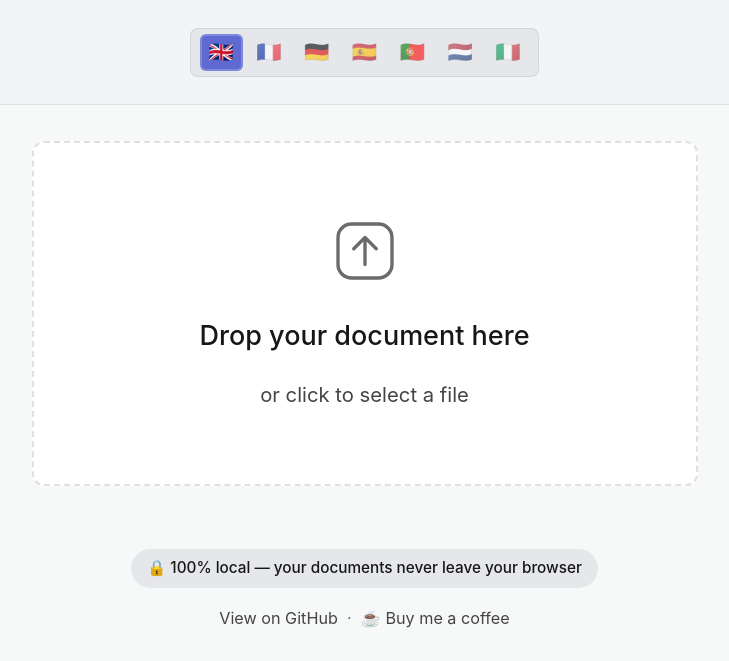
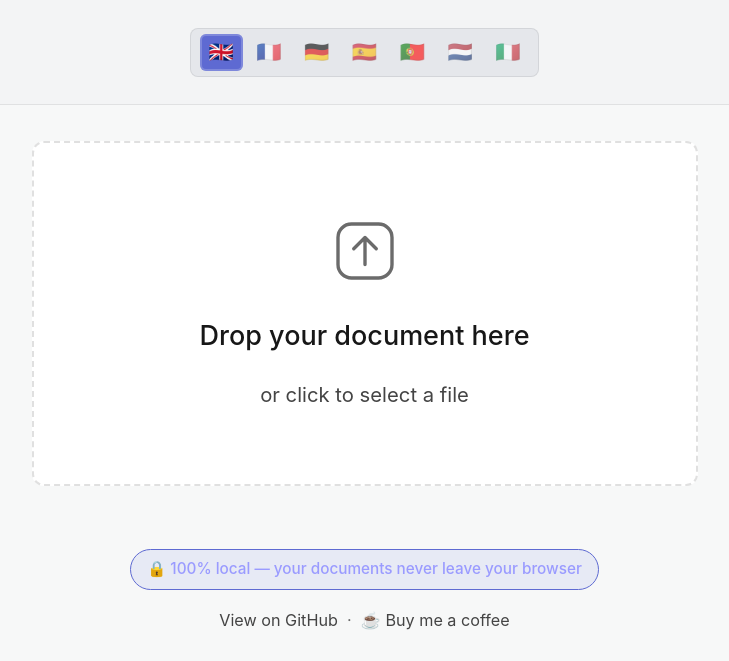
Before and after one commit to Hichiro6/watermark, a website built with Vite: page index.html in a window 1280 px wide. Shown: the part 158-819 px from the top of the page, without its empty margins (268-997 px from the left). Built offline with nearby package versions, Linux system fonts and the light colour scheme.

Commit message:
style: match footer badge style with pdf-merger app
Add indigo border, semi-transparent brand background, and accent color
to match the badge styling used in the pdf-merger project.

```diff
--- a/styles/main.css
+++ b/styles/main.css
@@ -181,9 +181,9 @@ body {
   border-radius: var(--radius-pill);
   font-size: 0.9rem;
   font-weight: 510;
-  border: none;
-  background: var(--bg-elevated);
-  color: var(--text-primary);
+  border: 1px solid var(--brand-indigo);
+  background: rgba(94, 106, 210, 0.1);
+  color: var(--brand-accent);
 }
 
 /* ===== Dropzone ===== */
```
